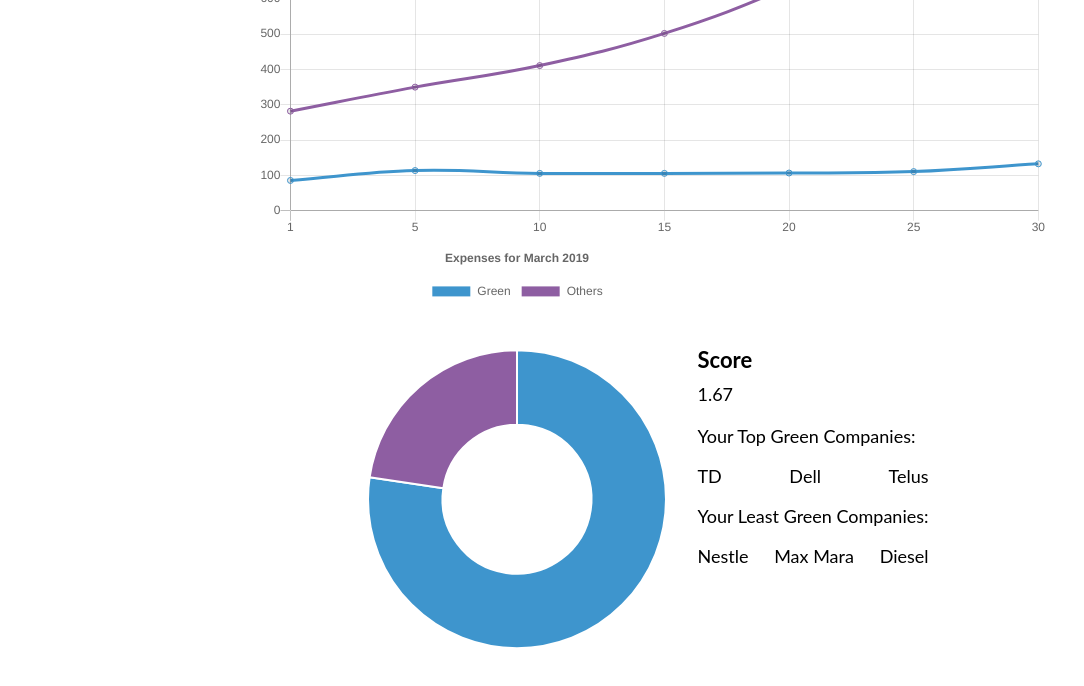
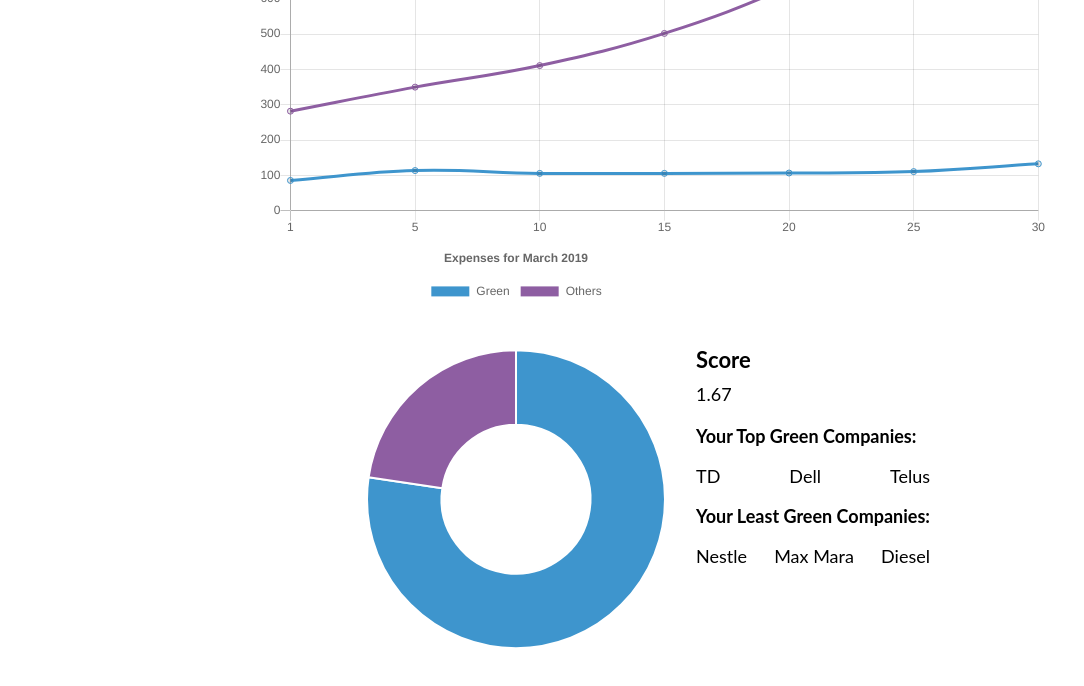
Before and after one commit to shahrzad88/mlh-project, a website: page app/public/report.html in a window 1280 px wide. Shown: the part 304-990 px from the top of the page, without its empty margins (0-1084 px from the left). Drawn offline with nearby package versions, Linux system fonts and the light colour scheme.

Commit message:
bold added

```diff
--- a/app/public/css/report.css
+++ b/app/public/css/report.css
@@ -56,3 +56,7 @@
 #scoreContainer {
   margin-bottom: 20px;
 }
+
+.bold {
+  font-weight: bold;
+}
--- a/app/public/report.html
+++ b/app/public/report.html
@@ -39,9 +39,9 @@
                     <div id="totalScore">1.67</div>
                 </div>
                 <div id="companiesContainer" class="detailsContainer">
-                    <div>Your Top Green Companies:</div>
+                    <div class="bold">Your Top Green Companies:</div>
                     <div id="greenCompanies" class="companies"></div>
-                    <div>Your Least Green Companies:</div>
+                    <div class="bold">Your Least Green Companies:</div>
                     <div id="nonGreenCompanies" class="companies"></div>
                 </div>
             </div>
```
